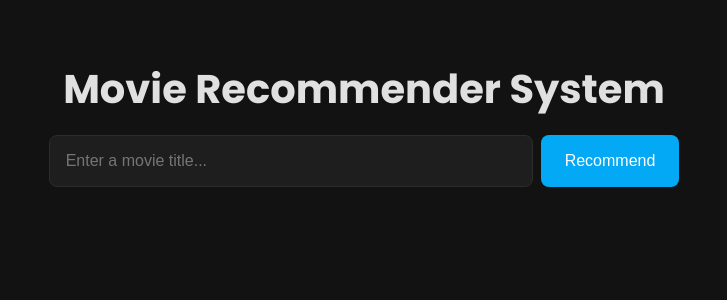
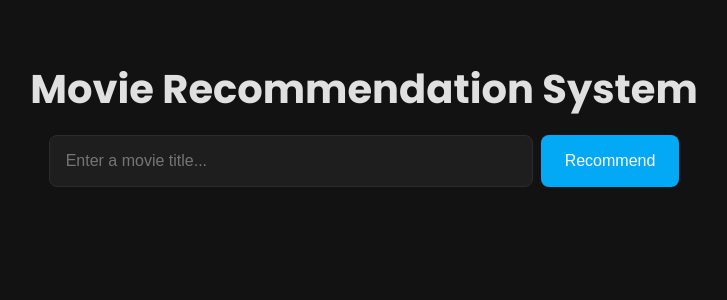
Before and after one commit to wreckerAA/Movie-Recommendation-Project, a Flask app: page / in a window 1280 px wide. Shown: the top 300 px of the page, without its empty margins (276-1003 px from the left). Run offline with Flask 3, Linux system fonts and the light colour scheme; data that the repository does not hold is empty; parts of the project's set-up code (start-up, migrations or seed data) failed here and were passed over.

Commit message:
minor changes

```diff
--- a/static/style.css
+++ b/static/style.css
@@ -4,7 +4,7 @@
     --surface-color: #1e1e1e;
     --primary-text-color: #e0e0e0;
     --secondary-text-color: #a0a0a0;
-    --accent-color: #03a9f4; /* A nice blue accent */
+    --accent-color: #03a9f4;
     --border-color: #2c2c2c;
 }
 
--- a/templates/index.html
+++ b/templates/index.html
@@ -14,7 +14,7 @@
 <body>
     <div class="container">
         <header>
-            <h1>Movie Recommender System</h1>
+            <h1>Movie Recommendation System</h1>
             <div class="search-container">
                 <input type="text" id="movieInput" list="movie-titles" placeholder="Enter a movie title...">
                 <datalist id="movie-titles"></datalist>
```
